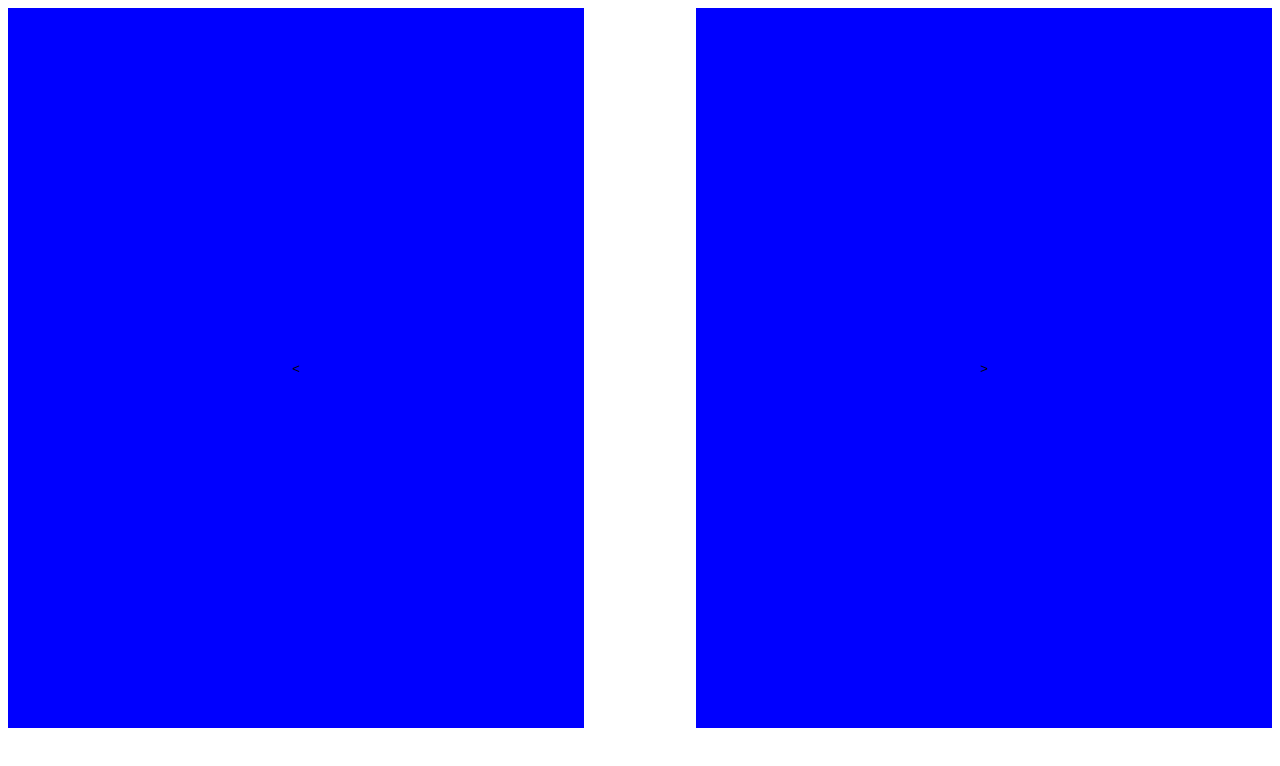
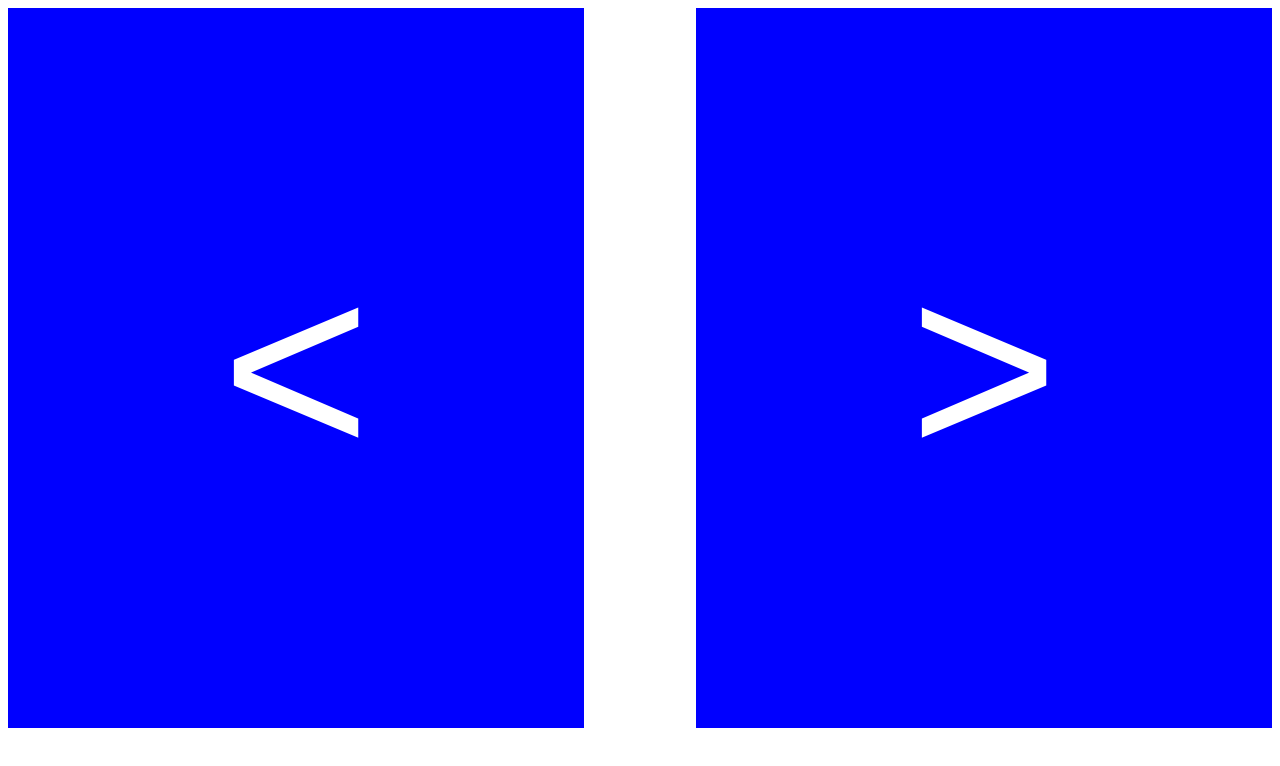
Before and after one commit to kape142/multiplayer-snake, a website: page public/index.html in a window 1280 px wide. Drawn offline with Linux system fonts and the light colour scheme.

Commit message:
CSS tweaks

```diff
--- a/public/index.css
+++ b/public/index.css
@@ -1,3 +1,4 @@
+
 body{
     user-select: none;
 }
@@ -7,6 +8,8 @@ button{
     border-radius: 0;
     border: 0;
     background-color: blue;
+    font-size: 20vw;
+    color: white;
 }
 
 #right{
```
